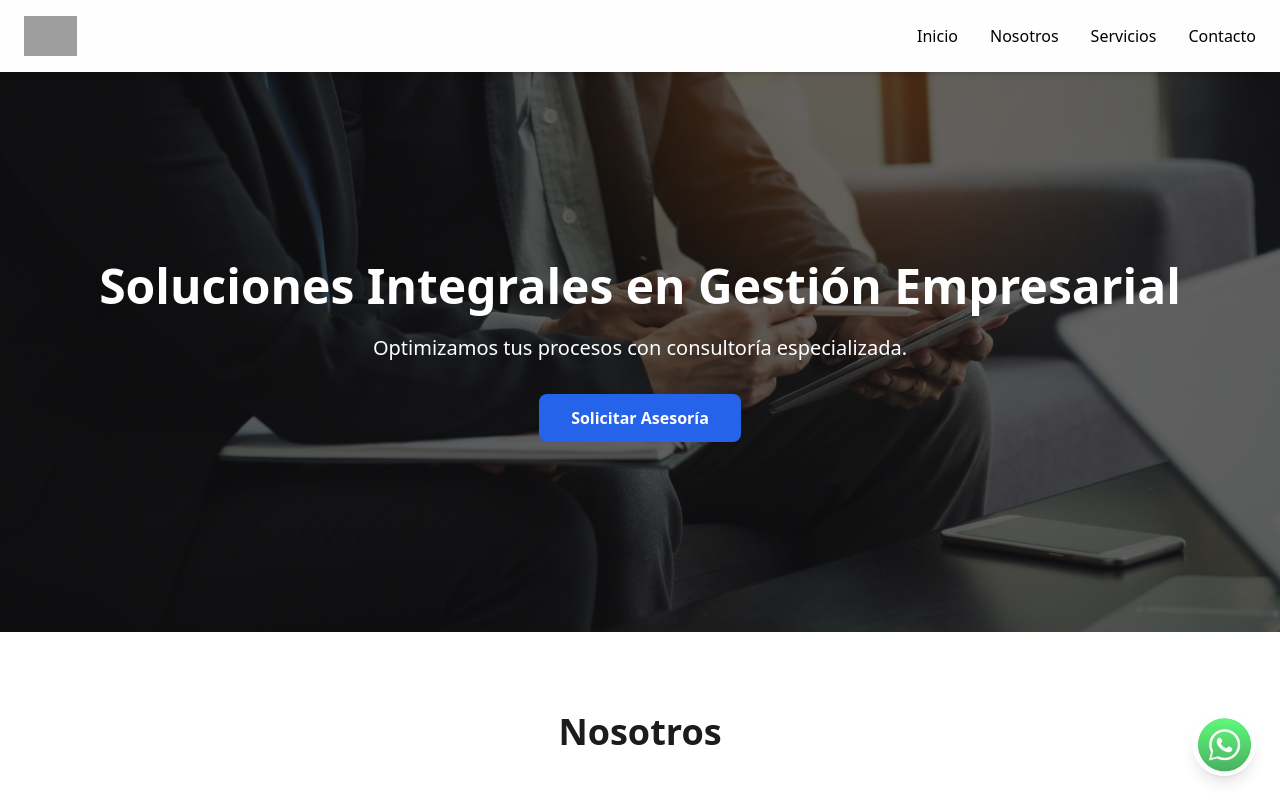
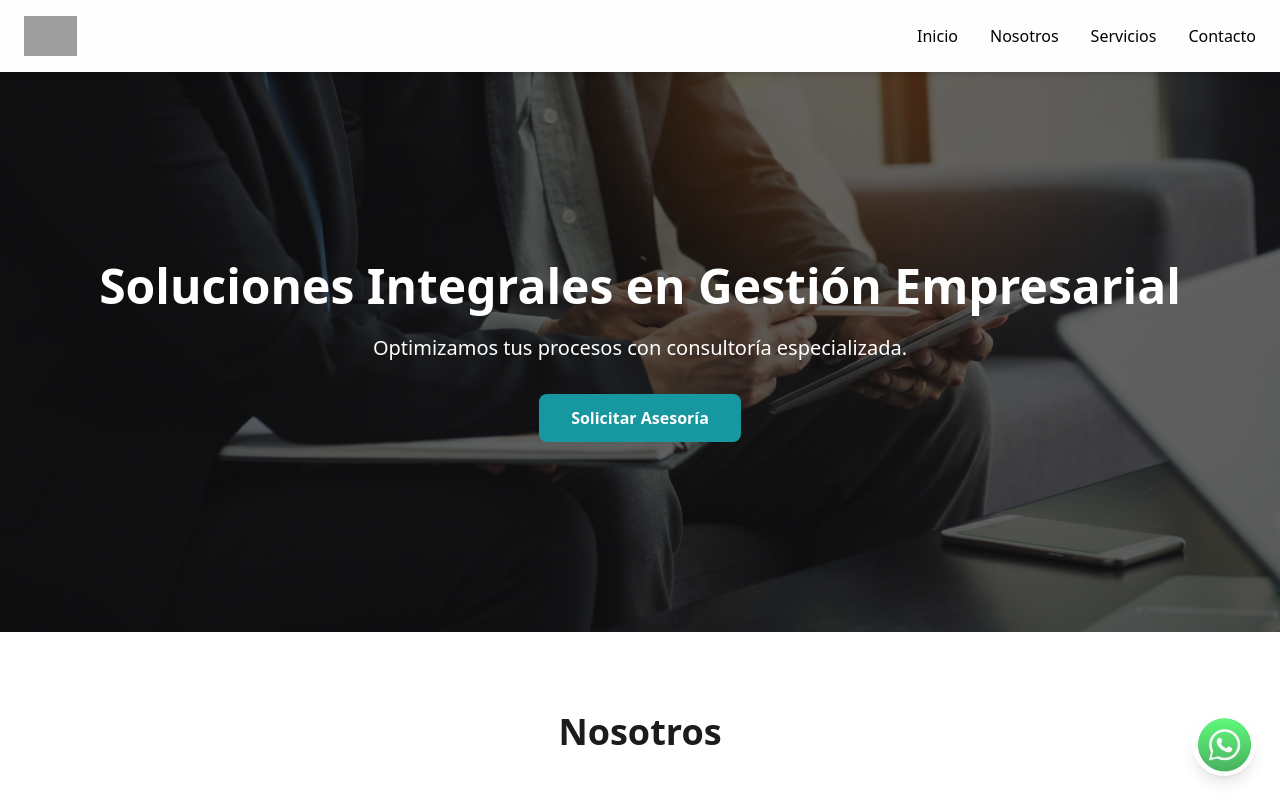
Before and after one commit to juliiancho/Zielconsulting.com.co, a React (Create React App) app: page / in a window 1280 px wide. Shown: the top 800 px of the page. Built offline with nearby package versions, Linux system fonts and the light colour scheme; grey boxes are pictures that could not be loaded.

Commit message:
Update Hero.js

```diff
--- a/src/components/Hero.js
+++ b/src/components/Hero.js
@@ -18,9 +18,12 @@ const Hero = () => {
         <p className="text-xl text-white mb-8 max-w-2xl mx-auto">
           Optimizamos tus procesos con consultoría especializada.
         </p>
-        <button className="bg-blue-600 hover:bg-blue-700 text-white font-bold py-3 px-8 rounded-lg transition duration-300 transform hover:scale-105">
-          Solicitar Asesoría
-        </button>
+        <button
+  onClick={() => document.getElementById("contacto").scrollIntoView({ behavior: "smooth" })}
+  className="bg-[#17979f] hover:bg-[#127a81] text-white font-bold py-3 px-8 rounded-lg transition duration-300 transform hover:scale-105"
+>
+  Solicitar Asesoría
+</button>
       </div>
     </div>
   );
```
